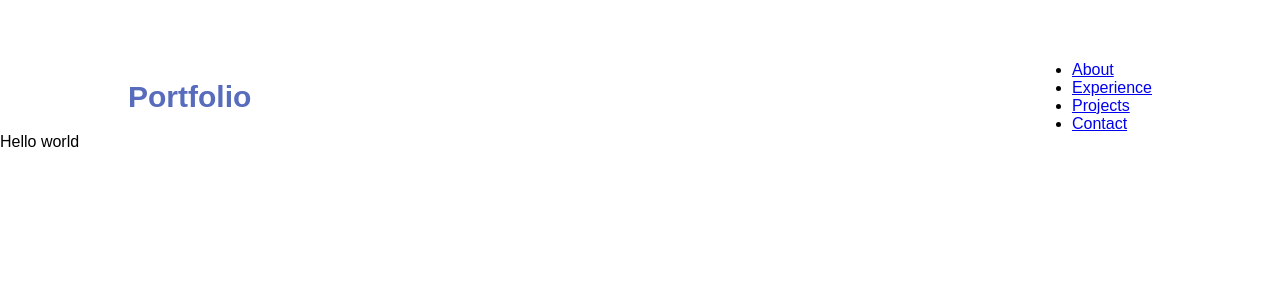
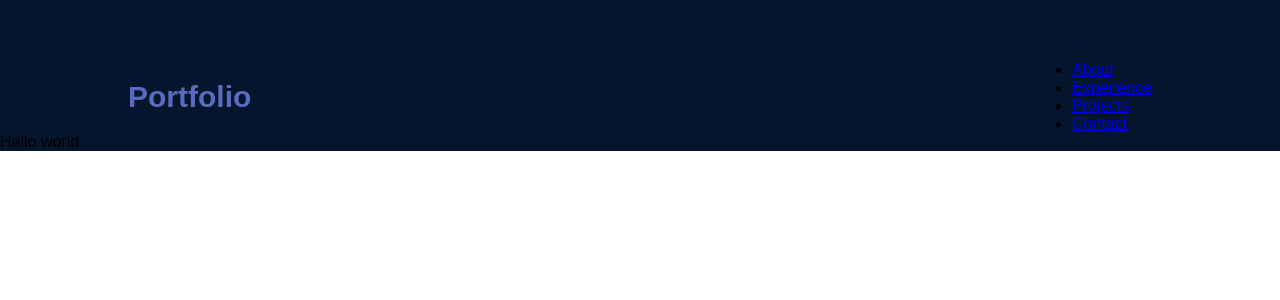
Before and after one commit to RohelP/MyPortfolio, a React (Vite) app in the folder react-portfolio/: page / in a window 1280 px wide. Shown: the top 300 px of the page. Built offline with nearby package versions, Linux system fonts and the light colour scheme; the HTML template or start-up script is replaced by a standard one.

Commit message:
found the spelling error that messed up background colours

```diff
--- a/react-portfolio/src/App.jsx
+++ b/react-portfolio/src/App.jsx
@@ -5,7 +5,7 @@ import { Navbar } from "./components/Navbar/Navbar";
 function App() {
 
   return (
-    <div classname={styles.App}>
+    <div className={styles.App}>
       <Navbar />
       Hello world
     </div>
--- a/react-portfolio/src/vars.css
+++ b/react-portfolio/src/vars.css
@@ -2,7 +2,7 @@
     /* Colours */
     --color-text: #fff;
     --color-primary: #576cbc;
-    --color-secondar: #19376d;
+    --color-secondary: #19376d;
     --color-dark: #0b2447;
     --color-bg: #04152d;
 
```
